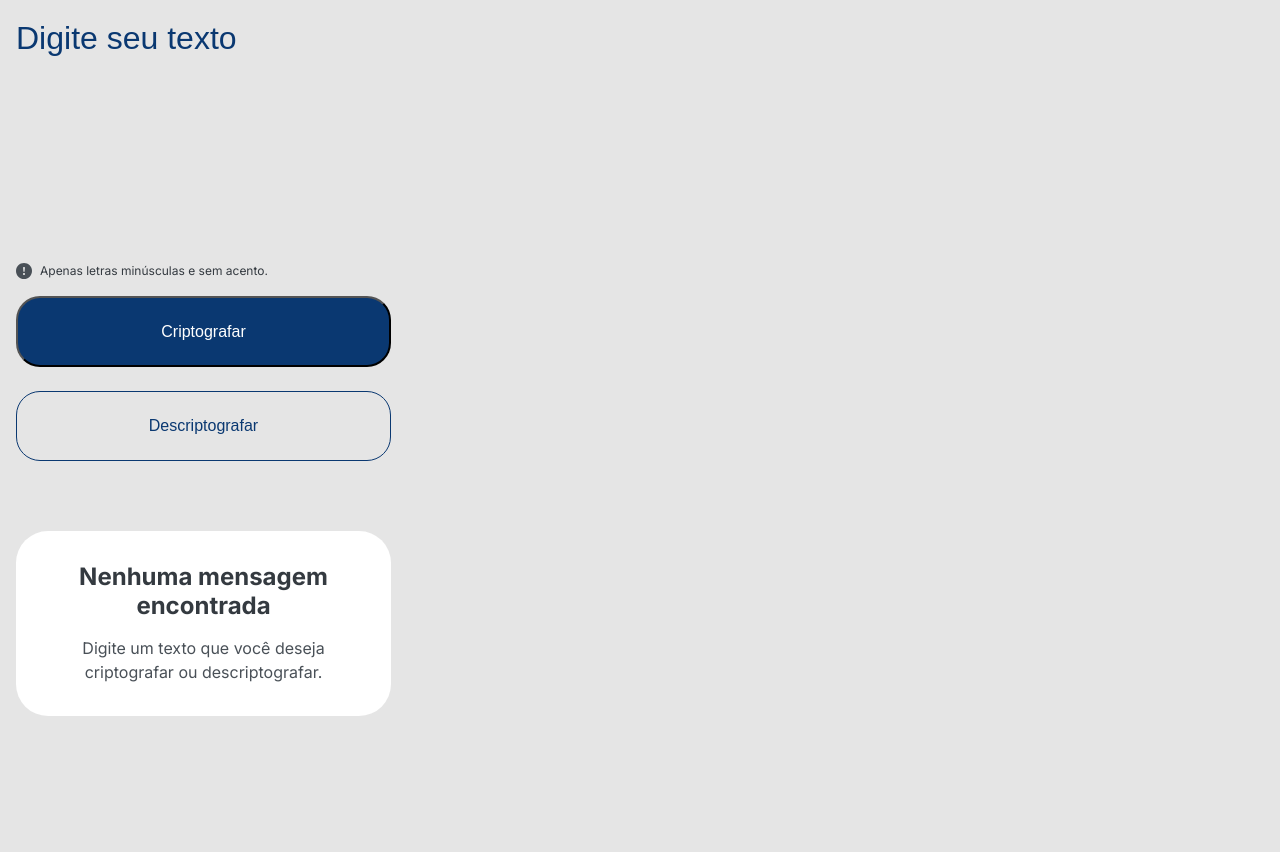
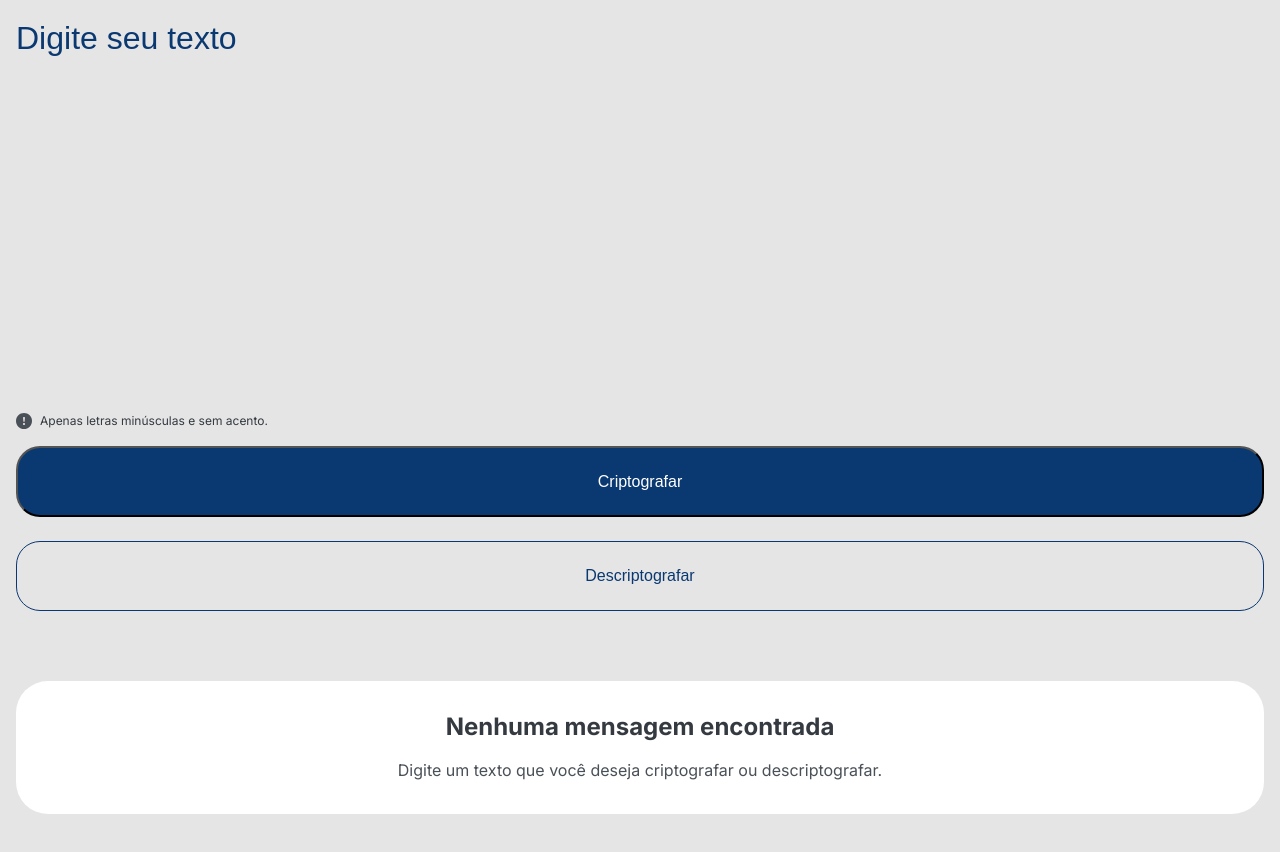
Before and after one commit to RaizaCirne/jogo-dado, a plain HTML site: page mobile.html in a window 1280 px wide. Shown: the part 86-938 px from the top of the page. Before the commit the page ends 852 px from the top, so only its background shows below. Drawn offline with Linux system fonts and the light colour scheme.

Commit message:
style: add margin

```diff
--- a/assets/css/mobile.css
+++ b/assets/css/mobile.css
@@ -5,7 +5,6 @@
 }
 
 body {
-  width: 375px;
   background: #e5e5e5;
   font-family: "Inter", sans-serif;
   margin: 1rem;
@@ -31,7 +30,7 @@ body {
   display: flex;
   justify-content: flex-start;
   gap: 8px;
-  margin-top: 200px;
+  margin-top: 21.875rem;
 }
 
 .principal_informacoes p {
@@ -73,8 +72,8 @@ body {
   background-color: #fff;
   padding: 2rem;
   border-radius: 32px;
-  margin-top: 70px;
-  margin-bottom: 50px;
+  margin-top: 4.375rem;
+  margin-bottom: 3.125rem;
 }
 
 .principal_mensagem h1 {
```
